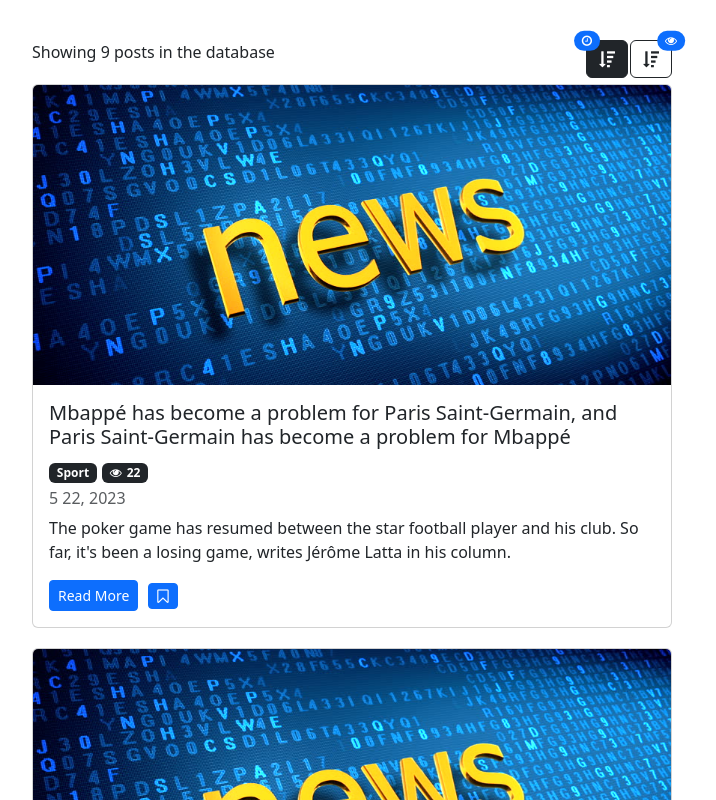
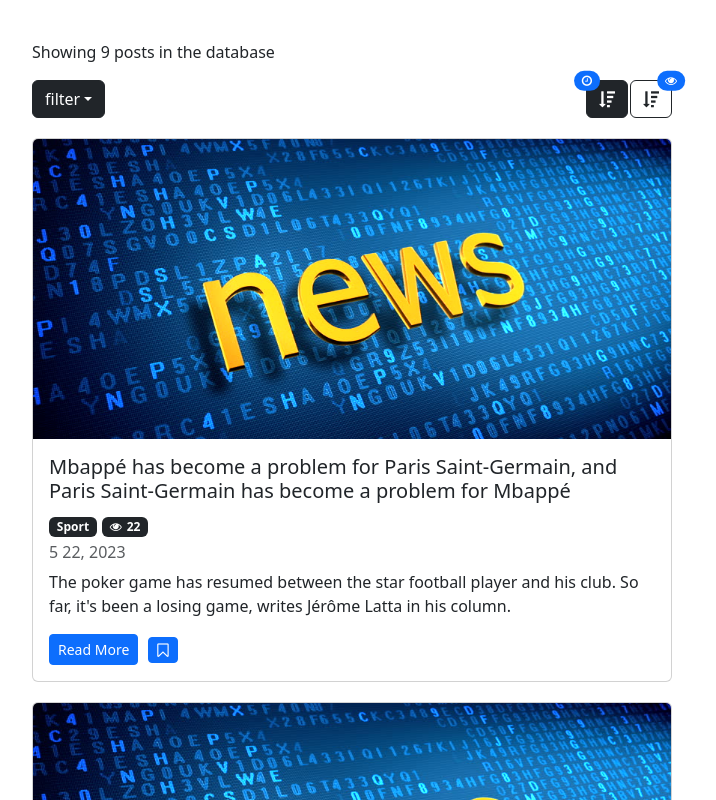
Before and after one commit to sepehr-amooei/NewsBlogFrontEnd, a React (Create React App) app: page / in a window 1280 px wide. Shown: the top 800 px of the page, without its empty margins (288-1004 px from the left). Built offline with nearby package versions, Linux system fonts and the light colour scheme.

Commit message:
creating drop down component

```diff
--- a/package.json
+++ b/package.json
@@ -9,6 +9,7 @@
     "bootstrap": "^5.3.0",
     "font-awesome": "^4.7.0",
     "lodash": "^4.17.21",
+    "popper.js": "^1.16.1",
     "prop-types": "^15.6.2",
     "react": "^18.2.0",
     "react-dom": "^18.2.0",
--- /dev/null
+++ b/src/component/common/dropDown.jsx
@@ -0,0 +1,48 @@
+import { filter } from "lodash";
+import React from "react";
+
+const DropDown = ({
+  dropDownItems,
+  selectedItem,
+  textProperty,
+  valueProperty,
+  onSelectItem,
+}) => {
+  return (
+    <div>
+      <button
+        className="btn btn-dark dropdown-toggle"
+        type="button"
+        data-bs-toggle="dropdown"
+        aria-expanded="false"
+      >
+        {!selectedItem ? (
+          <span>filter</span>
+        ) : (
+          <span>{selectedItem[textProperty]}</span>
+        )}
+      </button>
+      <ul className="dropdown-menu dropdown-menu-dark">
+        {dropDownItems.map((item) => (
+          <li key={item[valueProperty]}>
+            <button
+              className={
+                selectedItem === item ? "dropdown-item active" : "dropdown-item"
+              }
+              onClick={() => onSelectItem(item)}
+            >
+              {item[textProperty]}
+            </button>
+          </li>
+        ))}
+      </ul>
+    </div>
+  );
+};
+
+DropDown.defaultProps = {
+  textProperty: "name",
+  valueProperty: "_id",
+};
+
+export default DropDown;
--- a/src/component/news.jsx
+++ b/src/component/news.jsx
@@ -1,17 +1,23 @@
 import React, { Component } from "react";
 import { getNews } from "../services/fakeNewsService";
+import { category, getCategory } from "../services/fakeCategoryService";
 import blogPicture from "../img/2-1.jpg";
 import Save from "./common/save";
 import Pagination from "./common/pagination";
+import DropDown from "./common/dropDown";
 import Sort from "./sort";
 import paginate from "../functions/paginate";
 
 class News extends Component {
   state = {
-    news: getNews(),
+    news: [],
+    categories: [],
     pageSize: 4,
     currentPage: 1,
   };
+  componentDidMount() {
+    this.setState({ news: getNews(), categories: getCategory() });
+  }
   handleSave = (n) => {
     const news = [...this.state.news];
     const index = news.indexOf(n);
@@ -30,20 +36,31 @@ class News extends Component {
     const currentPage = pageNumber;
     this.setState({ currentPage });
   };
+  handleCategorySelect = (category) => {
+    this.setState({ selectedCategory: category, currentPage: 1 });
+  };
 
   render() {
-    const { currentPage, pageSize, news: allNews } = this.state;
+    const {
+      currentPage,
+      pageSize,
+      news: allNews,
+      categories,
+      selectedCategory,
+    } = this.state;
     const news = paginate(allNews, currentPage, pageSize);
-
     const { length: count } = this.state.news;
     if (count === 0) return <p>there are no posts in the database</p>;
     return (
       <div className="center">
+        <p>Showing {count} posts in the database </p>
         <div className="parent">
           <Sort />
-          <div>
-            <p>Showing {count} posts in the database </p>
-          </div>
+          <DropDown
+            dropDownItems={categories}
+            selectedItem={selectedCategory}
+            onSelectItem={this.handleCategorySelect}
+          />
         </div>
 
         {news.map((n) => (
--- a/src/index.js
+++ b/src/index.js
@@ -2,6 +2,7 @@ import React from "react";
 import ReactDOM from "react-dom/client";
 import "./index.css";
 import "bootstrap/dist/css/bootstrap.css";
+import "bootstrap/js/src/dropdown";
 import "font-awesome/css/font-awesome.css";
 import App from "./App";
 import reportWebVitals from "./reportWebVitals";
```
Also changed, not shown: 1 other file (tests, documents, lock files or other folders).
